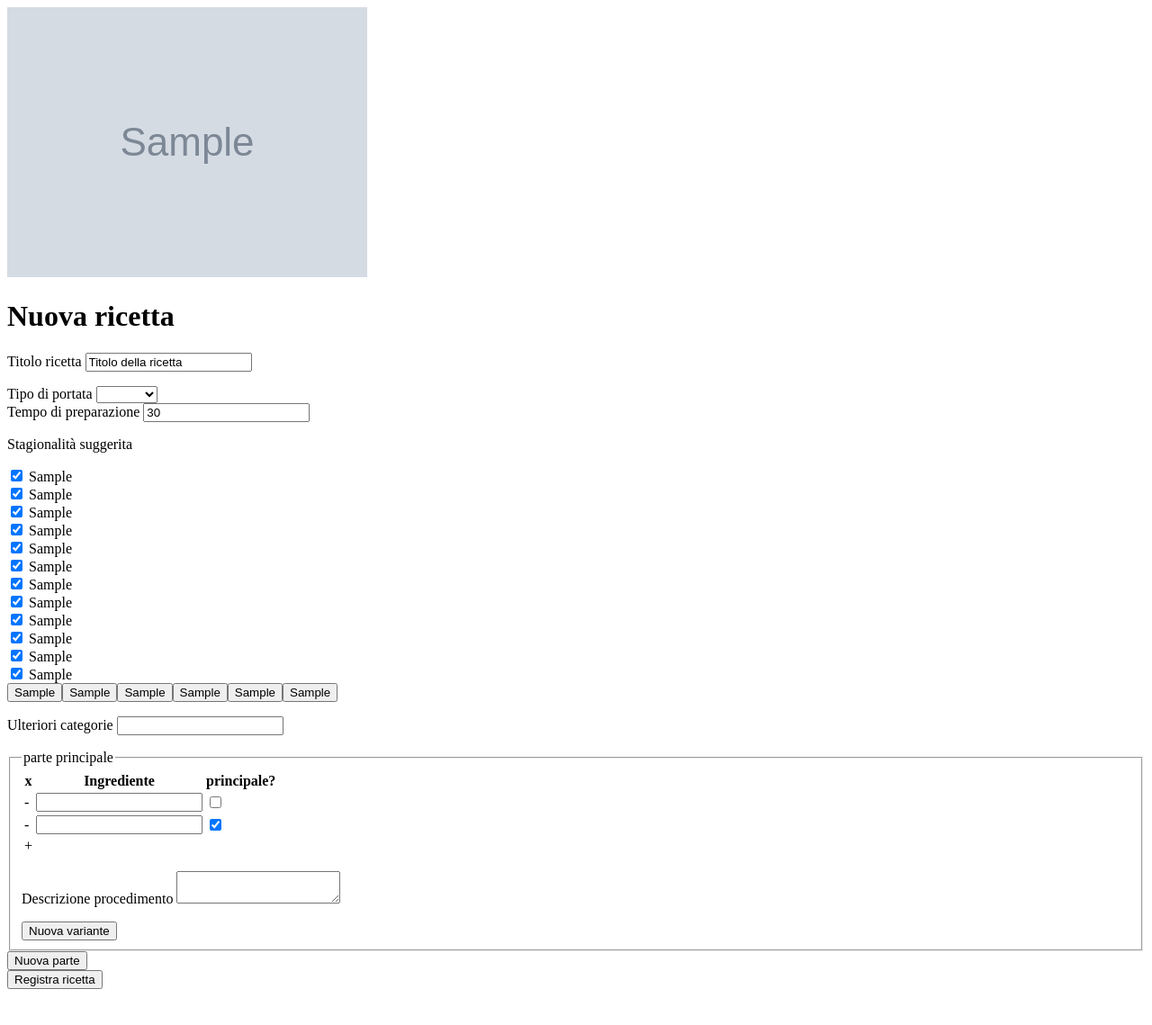
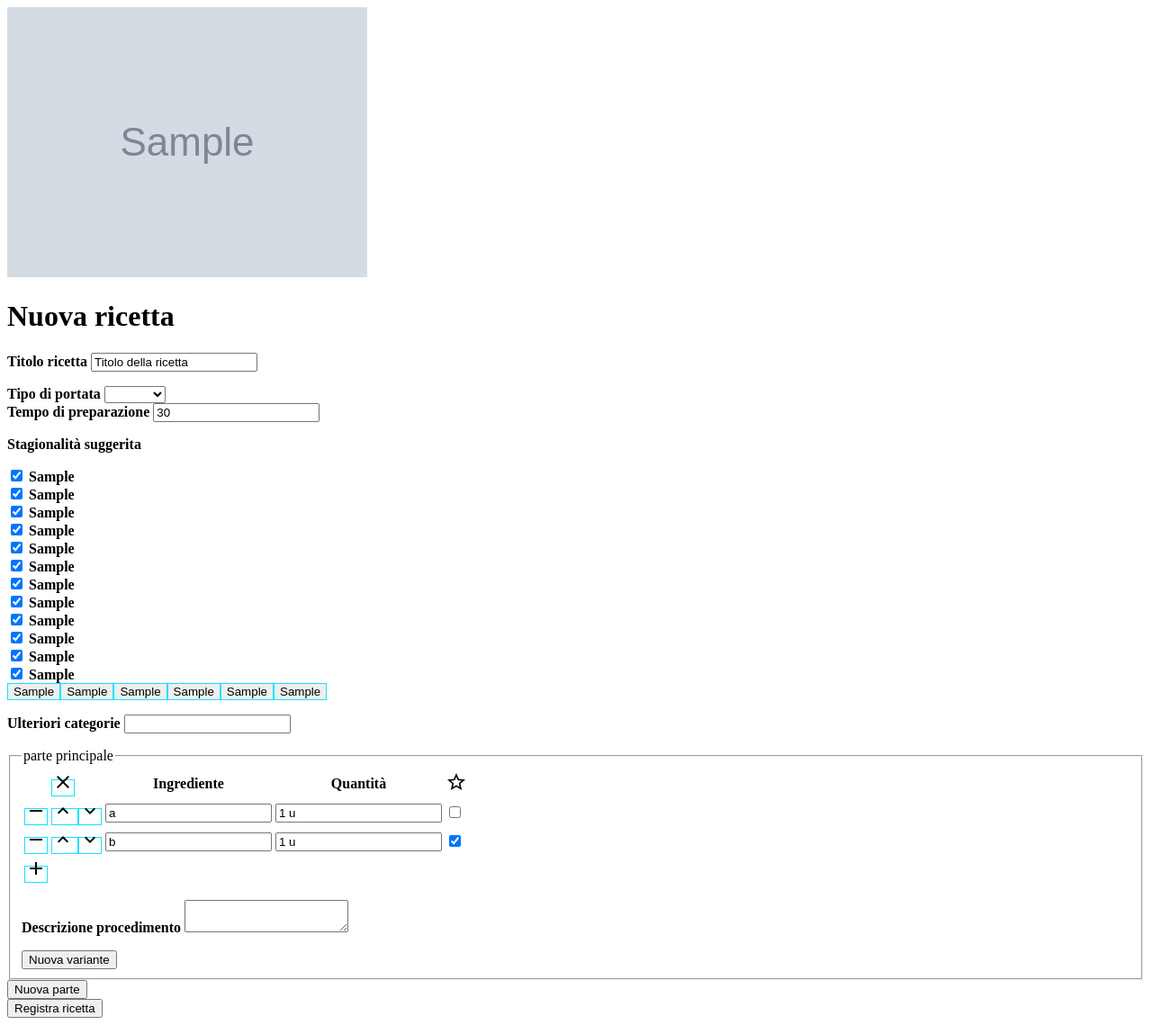
Before and after one commit to MarcoTrevisiol/database_ricette, a Python web app: template web_ui/templates/new_recipe.html in a window 1280 px wide. Shown: the whole page at 90% size. Before the commit the page ends 1099 px from the top, so only its background shows below. Run offline with Jinja, Linux system fonts and the light colour scheme; the template is opened without the code that fills it: most values are stand-ins (such as "Sample title", 1, 10 or a date in 2020); grey boxes marked "Sample" are stand-in pictures; some libraries are stand-ins or nearby versions.

Commit message:
Sistemazione elenchi ingredienti

```diff
--- a/web_ui/css/main.css
+++ b/web_ui/css/main.css
@@ -1,7 +1,21 @@
 .main-clickable {
     cursor: pointer;
+    min-height: 100%;
 }
 
 .main-container {
     max-width: 1400px;
 }
+
+.main-minpadding {
+    padding: 1px !important;
+}
+
+.main-invisible-border {
+    border: 1px solid;
+    border-color: #12e3ff;
+}
+
+h1, label {
+    font-weight: bold;
+}
--- a/web_ui/js/main.js
+++ b/web_ui/js/main.js
@@ -1,8 +1,9 @@
 function ModelliFactory() {
     var modelli = {
         'ingrediente': function () {
-            this.nome = '';
+            this.nome = 'a';
             this.principale = false;
+            this.quantita = {'valore': 1, 'unita': ' u'};
         },
         'variante': function () {
             this.ingredienti = [];
@@ -20,8 +21,9 @@ function ModelliFactory() {
         this.ingredienti = [
             new modelli['ingrediente'](),
             {
-                'nome': '',
+                'nome': 'b',
                 'principale': true,
+                'quantita': {'valore': 1, 'unita': ' u'},
             },
         ];
         this.procedura = '';
@@ -95,14 +97,34 @@ function Controller(ModelliFactory, ApiRicetteFactory, $sce, $log) {
 
     vm.ricetta.parti = [ModelliFactory.Modello('partePrincipale')];
 
-    vm.Togli = function (contenitore, ingrediente) {
-        var index = contenitore.indexOf(ingrediente);
+    vm.Togli = function (contenitore, oggetto) {
+        var index = contenitore.indexOf(oggetto);
         if (index > -1) {
             contenitore.splice(index, 1);
         }
     };
     vm.Aggiungi = function (contenitore, modello) {
         contenitore.push(ModelliFactory.Modello(modello));
+    };
+
+    vm.Muovi = function (contenitore, oggetto, direzione) {
+        var index = contenitore.indexOf(oggetto);
+        if (index > -1) {
+            $log.log(contenitore, oggetto, direzione, index);
+            if (index == 0 && direzione == -1)
+                return;
+            if (index == contenitore.length-1 && direzione == 1)
+                return;
+            contenitore.splice(index, 1);
+            contenitore.splice(index + direzione, 0, oggetto);
+        }
+    };
+
+    vm.EPrimo = function (contenitore, oggetto) {
+        return contenitore.indexOf(oggetto) == 0;
+    };
+    vm.EUltimo = function (contenitore, oggetto) {
+        return contenitore.indexOf(oggetto) == contenitore.length-1;
     };
 
     vm.MandaRichiesta = function () {
@@ -157,11 +179,40 @@ function contenteditable() {
                 element.html(ngModelCtrl.$viewValue);
             };
 
-            // load init value from DOM
+            // load init value from Model
             ngModelCtrl.$render;
         }
     };
 };
+
+function RecQuantitaDirective() {
+    return {
+        restrict: 'A',
+        require: 'ngModel',
+        link: function(scope, element, attr, ngModelCtrl) {
+            function fromUser(quanto) {
+                number = quanto.match(/^[0-9]*/)[0];
+                unitRegex = number + "\(.*\)$";
+                unit = quanto.match(unitRegex)[1];
+                if (number.length > 0)
+                    amount = parseInt(number);
+                else
+                    amount = 1;
+                return {
+                    valore: amount,
+                    unita: unit,
+                };
+            }
+
+            function toUser(quanto) {
+                return quanto.valore.toString() + quanto.unita;
+            }
+            ngModelCtrl.$parsers.push(fromUser);
+            ngModelCtrl.$formatters.push(toUser);
+        },
+    };
+};
+
 
 angular
     .module('recipes', [])
@@ -169,4 +220,5 @@ angular
     .factory('ApiRicetteFactory', ['$http', ApiRicetteFactory])
     .directive('recDuration', RecDurationDirective)
     .directive('contenteditable', contenteditable)
+    .directive('recQuantita', RecQuantitaDirective)
     .controller('Controller', ['ModelliFactory', 'ApiRicetteFactory', '$sce', '$log', Controller]);
--- a/web_ui/templates/new_recipe.html
+++ b/web_ui/templates/new_recipe.html
@@ -8,18 +8,19 @@
     <link rel="stylesheet" href="css/w3.css"/>
     <link rel="stylesheet" href="css/w3-theme-cyan.css"/>
     <link rel="stylesheet" href="css/main.css"/>
+    <link href="https://fonts.googleapis.com/icon?family=Material+Icons" rel="stylesheet">
 
     <script src="https://ajax.googleapis.com/ajax/libs/angularjs/1.8.0/angular.js"></script>
     <script src="https://cdnjs.cloudflare.com/ajax/libs/moment.js/2.11.0/moment.min.js" type="text/javascript"></script>
     <script src="js/main.js"></script>
 </head>
 <body class="w3-auto w3-theme-light">
-<div class="w3-card w3-margin main-container" ng-app="recipes" ng-controller="Controller as recipe">
+<div class="w3-card w3-theme-l1 w3-margin main-container" ng-app="recipes" ng-controller="Controller as recipe">
     <div class="w3-row">
         <div class="w3-third w3-brown">
             <img class="w3-image w3-block" ng-src="{{recipe.fotoPortate[recipe.ricetta.portata]}}">
         </div>
-        <div class="w3-rest w3-container w3-theme-l1">
+        <div class="w3-rest w3-container">
             <h1 class="w3-container">Nuova ricetta</h1>
             <form class="w3-container">
                 <p>
@@ -29,7 +30,7 @@
                 <div class="w3-row">
                     <div class="w3-col w3-half">
                         <label>Tipo di portata</label>
-                        <select class="w3-select w3-border w3-theme-light" ng-model="recipe.ricetta.portata">
+                        <select class="w3-input w3-border w3-theme-light" ng-model="recipe.ricetta.portata">
                             <option value="{{c}}" ng-repeat="c in recipe.portate" ng-selected="$first">{{c}}</option>
                         </select>
                     </div>
@@ -50,7 +51,7 @@
                         </div>
                     </div>
                     <div class="w3-row w3-bar">
-                        <button class="w3-button w3-col l2 m2 s6 w3-center w3-round-large w3-padding-small w3-theme-d1 w3-hover-yellow"
+                        <button class="w3-button w3-col l2 m2 s6 w3-center w3-round-large w3-padding-small w3-theme-d1 w3-hover-yellow main-invisible-border"
                                 ng-click="recipe.SetMesi(p)" ng-repeat="p in recipe.nomiPeriodi">
                             {{p}}
                         </button>
@@ -62,87 +63,145 @@
                 </p>
                 <div>
                     <fieldset ng-repeat="p in recipe.ricetta.parti">
-                        <legend contenteditable="true" ng-model="p['nome']" class="main-clickable w3-theme-light"></legend>
+                        <legend contenteditable="true" ng-model="p['nome']"
+                                class="w3-theme-light w3-padding-small w3-border"></legend>
                         <div class="w3-row">
                         </div>
                         <div class="w3-responsive">
                             <table class="w3-table w3-centered">
                                 <tr>
-                                    <th>
-                                        <span class="w3-button w3-large w3-theme-d1 w3-hover-yellow"
-                                        ng-click="recipe.Togli(recipe.ricetta.parti, p)">x</span>
+                                    <th class="main-minpadding" colspan="2">
+                                        <span class="w3-block main-clickable main-invisible-border w3-theme-d1 w3-hover-yellow w3-round-large"
+                                              ng-click="recipe.Togli(recipe.ricetta.parti, p)">
+                                            <span class="material-icons">clear</span>
+                                        </span>
                                     </th>
                                     <th>Ingrediente</th>
-                                    <th>principale?</th>
+                                    <th>Quantità</th>
+                                    <th><span class="material-icons w3-xlarge">star_border</span></th>
                                 </tr>
                                 <tr ng-repeat="i in p['ingredienti']">
-                                    <td class="w3-padding-small">
-                                        <span class="w3-badge w3-large w3-theme-d1 main-clickable w3-hover-yellow"
-                                        ng-click="recipe.Togli(p['ingredienti'], i)">-</span>
+                                    <td class="main-minpadding">
+                                        <span class="w3-block main-clickable main-invisible-border w3-theme-d1 w3-hover-yellow w3-round-large"
+                                              ng-click="recipe.Togli(p['ingredienti'], i)">
+                                            <span class="material-icons">remove</span>
+                                        </span>
+                                    </td>
+                                    <td class="main-minpadding">
+                                        <span class="w3-block main-invisible-border w3-theme-d1 w3-hover-yellow w3-round-large"
+                                              ng-click="recipe.Muovi(p['ingredienti'], i, -1)"
+                                              ng-class="{'w3-disabled' : recipe.EPrimo(p['ingredienti'], i),
+                                                         'main-clickable' : !recipe.EPrimo(p['ingredienti'], i)}">
+                                            <span class="material-icons">keyboard_arrow_up</span>
+                                        </span>
+                                        <span class="w3-block main-invisible-border w3-theme-d1 w3-hover-yellow w3-round-large"
+                                              ng-click="recipe.Muovi(p['ingredienti'], i, 1)"
+                                              ng-class="{'w3-disabled' : recipe.EUltimo(p['ingredienti'], i),
+                                                         'main-clickable' : !recipe.EUltimo(p['ingredienti'], i)}">
+                                            <span class="material-icons">keyboard_arrow_down</span>
+                                        </span>
                                     </td>
                                     <td class="w3-padding-small">
-                                        <input type="text" class="w3-input w3-theme-light w3-border" ng-model="i['nome']">
+                                        <input type="text" class="w3-input w3-theme-light w3-border"
+                                               ng-model="i['nome']">
+                                    </td>
+                                    <td class="w3-padding-small">
+                                        <input type="text" class="w3-input w3-theme-light w3-border"
+                                        ng-model="i['quantita']" ng-model-options="{ updateOn: 'blur' }" rec-quantita>
                                     </td>
                                     <td class="w3-padding-small">
                                         <input type="checkbox" class="w3-check" ng-model="i['principale']">
                                     </td>
                                 </tr>
-                                <tr class="w3-auto">
-                                    <td class="w3-padding-small">
-                                        <span class="w3-badge w3-large w3-theme-d1 main-clickable w3-hover-yellow"
-                                        ng-click="recipe.Aggiungi(p['ingredienti'], 'ingrediente')">+</span>
+                                <tr class="">
+                                    <td class="main-minpadding" colspan="2">
+                                        <span class="w3-block main-clickable main-invisible-border w3-theme-d1 w3-hover-yellow w3-round-large"
+                                              ng-click="recipe.Aggiungi(p['ingredienti'], 'ingrediente')">
+                                            <span class="material-icons">add</span>
+                                        </span>
                                     </td>
                                 </tr>
                             </table>
                         </div>
                         <p>
                             <label>Descrizione procedimento</label>
-                            <textarea class="w3-input w3-theme-light w3-border" cols="20" ng-model="p['procedura']"></textarea>
+                            <textarea class="w3-input w3-theme-light w3-border" cols="20"
+                                      ng-model="p['procedura']"></textarea>
                         </p>
                         <fieldset ng-repeat="v in p['varianti']">
                             <div class="w3-responsive">
                                 <table class="w3-table w3-centered">
                                     <tr>
-                                    <th>
-                                        <span class="w3-button w3-large w3-theme-d1 w3-hover-yellow"
-                                        ng-click="recipe.Togli(p['varianti'], v)">x</span>
+                                        <th class="main-minpadding" colspan="2">
+                                            <span class="w3-block main-clickable main-invisible-border w3-theme-d1 w3-hover-yellow w3-round-large"
+                                                  ng-click="recipe.Togli(p['varianti'], v)">
+                                                <span class="material-icons">clear</span>
+                                            </span>
                                         </th>
                                         <th>Ingrediente</th>
-                                    <th>principale?</th>
+                                        <th>Quantità</th>
+                                        <th><span class="material-icons w3-xlarge">star_border</span></th>
                                     </tr>
                                     <tr ng-repeat="i in v['ingredienti']">
-                                    <td class="w3-padding-small">
-                                        <span class="w3-badge w3-large w3-theme-d1 main-clickable w3-hover-yellow"
-                                        ng-click="recipe.Togli(v['ingredienti'], i)">-</span>
+                                        <td class="main-minpadding">
+                                            <span class="w3-block main-clickable main-invisible-border w3-theme-d1 w3-hover-yellow w3-round-large"
+                                                  ng-click="recipe.Togli(v['ingredienti'], i)">
+                                                <span class="material-icons">remove</span>
+                                            </span>
+                                        </td>
+                                        <td class="main-minpadding">
+                                            <span class="w3-block main-invisible-border w3-theme-d1 w3-hover-yellow w3-round-large"
+                                                  ng-click="recipe.Muovi(v['ingredienti'], i, -1)"
+                                                  ng-class="{'w3-disabled' : recipe.EPrimo(v['ingredienti'], i),
+                                                             'main-clickable' : !recipe.EPrimo(v['ingredienti'], i)}">
+                                                <span class="material-icons">keyboard_arrow_up</span>
+                                            </span>
+                                            <span class="w3-block main-invisible-border w3-theme-d1 w3-hover-yellow w3-round-large"
+                                                  ng-click="recipe.Muovi(v['ingredienti'], i, 1)"
+                                                  ng-class="{'w3-disabled' : recipe.EUltimo(v['ingredienti'], i),
+                                                             'main-clickable' : !recipe.EUltimo(v['ingredienti'], i)}">
+                                                <span class="material-icons">keyboard_arrow_down</span>
+                                            </span>
                                         </td>
                                         <td class="w3-padding-small">
-                                        <input type="text" class="w3-input w3-theme-light w3-border" ng-model="i['nome']">
+                                            <input type="text" class="w3-input w3-theme-light w3-border"
+                                                   ng-model="i['nome']">
+                                        </td>
+                                        <td class="w3-padding-small">
+                                            <input type="text" class="w3-input w3-theme-light w3-border"
+                                            ng-model="i['quantita']" ng-model-options="{ updateOn: 'blur' }" rec-quantita>
                                         </td>
                                         <td class="w3-padding-small">
                                             <input type="checkbox" class="w3-check" ng-model="i['principale']">
                                         </td>
                                     </tr>
-                                <tr class="w3-auto">
-                                    <td class="w3-padding-small">
-                                        <span class="w3-badge w3-large w3-theme-d1 main-clickable w3-hover-yellow"
-                                        ng-click="recipe.Aggiungi(v['ingredienti'], 'ingrediente')">+</span>
+                                    <tr class="">
+                                        <td class="main-minpadding" colspan="2">
+                                            <span class="w3-block main-clickable main-invisible-border w3-theme-d1 w3-hover-yellow w3-round-large"
+                                                  ng-click="recipe.Aggiungi(v['ingredienti'], 'ingrediente')">
+                                                <span class="material-icons">add</span>
+                                            </span>
                                         </td>
                                     </tr>
                                 </table>
                             </div>
                             <p>
                                 <label>Descrizione procedimento</label>
-                            <textarea class="w3-input w3-theme-light w3-border" ng-model="v['procedura']"></textarea>
+                                <textarea class="w3-input w3-theme-light w3-border"
+                                          ng-model="v['procedura']"></textarea>
                             </p>
                         </fieldset>
                         <button class="w3-button w3-block w3-round-large w3-theme-d1 w3-hover-yellow"
-                        ng-click="recipe.Aggiungi(p['varianti'], 'variante')">Nuova variante</button>
+                                ng-click="recipe.Aggiungi(p['varianti'], 'variante')">Nuova variante
+                        </button>
                     </fieldset>
                     <button class="w3-button w3-block w3-round-large w3-margin-top w3-margin-bottom w3-theme-d1 w3-hover-yellow"
-                    ng-click="recipe.Aggiungi(recipe.ricetta.parti, 'parte')">Nuova parte</button>
+                            ng-click="recipe.Aggiungi(recipe.ricetta.parti, 'parte')">Nuova parte
+                    </button>
                 </div>
                 <button class="w3-button w3-block w3-round-large w3-theme-d1 w3-hover-yellow"
-                        ng-click="recipe.MandaRichiesta()">Registra ricetta</button>
+                        ng-click="recipe.MandaRichiesta()">Registra ricetta
+                </button>
             </form>
             <div ng-bind-html="recipe.posto.data"></div>
         </div>
```
Lines whose indentation alone changed are shown as unchanged.
